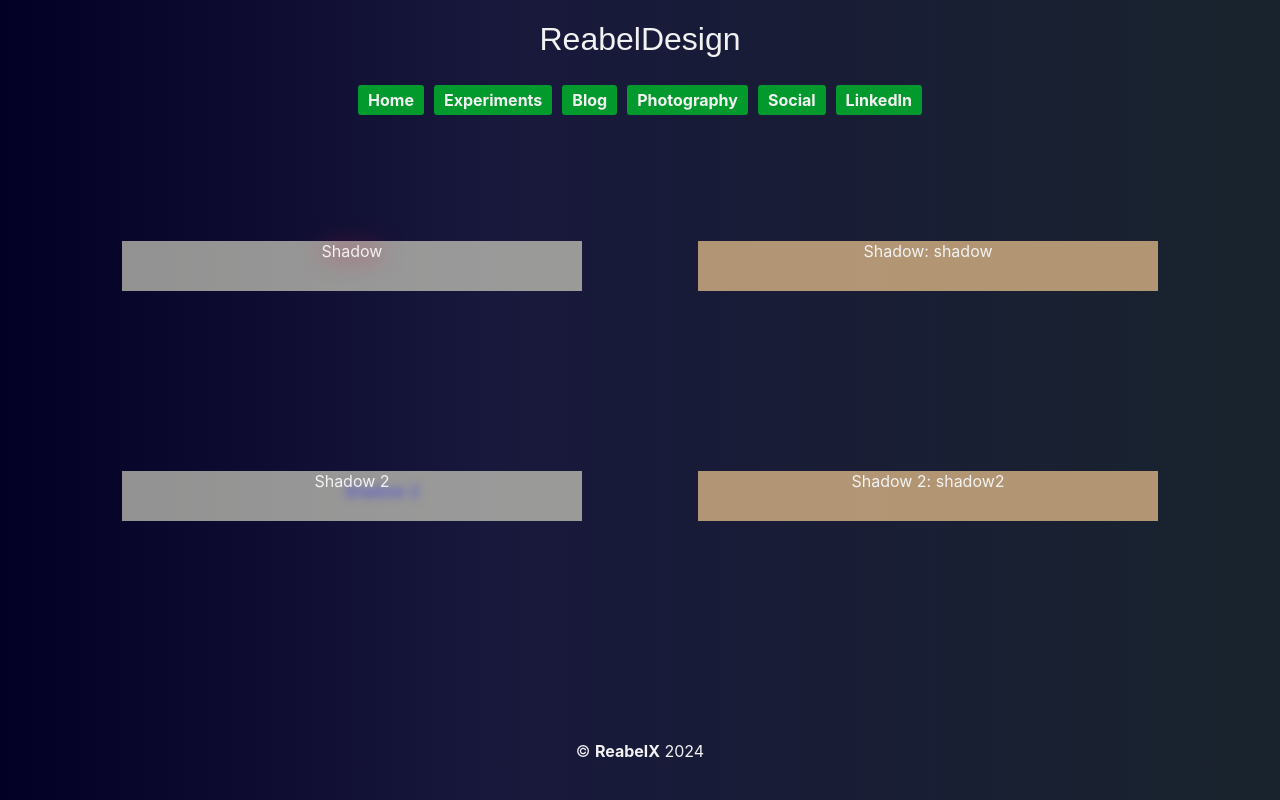
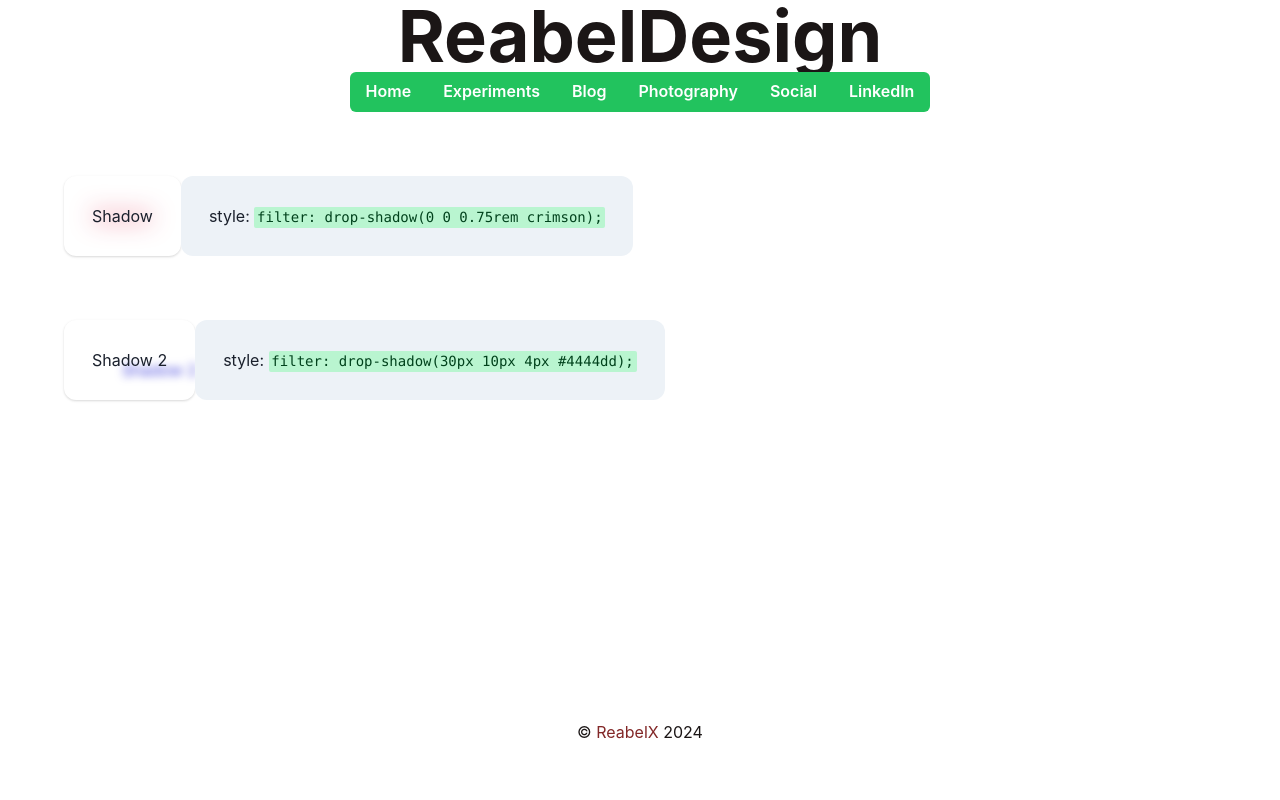
Before and after one commit to reabel/reabeldesign, a React (Vite) app: page /experiments in a window 1280 px wide. Built offline with nearby package versions, Linux system fonts and the light colour scheme.

Commit message:
Rebuilding UI in Chakra

```diff
--- a/package.json
+++ b/package.json
@@ -4,7 +4,8 @@
   "version": "0.1.0",
   "private": true,
   "dependencies": {
-    "@emotion/react": "^11.11.0",
+    "@chakra-ui/react": "^2.8.2",
+    "@emotion/react": "^11.11.3",
     "@emotion/styled": "^11.11.0",
     "@fontsource/roboto": "^5.0.1",
     "@mui/material": "^5.13.2",
@@ -14,6 +15,7 @@
     "@types/react": "^18.2.48",
     "@types/react-dom": "^18.2.18",
     "@vitejs/plugin-react": "^4.2.1",
+    "framer-motion": "^10.18.0",
     "react": "^18.2.0",
     "react-dom": "^18.2.0",
     "react-router-dom": "^6.21.2",
--- a/src/App.css
+++ b/src/App.css
@@ -11,7 +11,7 @@
   --theme2: rgb(2, 154, 45);
   --theme3: rgb(1, 32, 32);
   --theme4: rgba(216, 36, 36, 1);
-  --theme5: rgba(242, 242, 242, 1);
+  --theme5: rgb(27, 22, 22);
 }
 
 .App {
@@ -37,7 +37,7 @@
   align-items: center;
   justify-content: center;
   font-size: calc(10px + 2vmin);
-  color: white;
+  /* color: white; */
 }
 
 .reabelx {
@@ -46,7 +46,7 @@
   padding: 0;
 }
 
-.nav {
+/* .nav {
   display: flex;
   align-items: center;
   justify-content: center;
@@ -60,12 +60,12 @@ a, NavLink {
   margin: 5px;
   padding: 5px 10px;
   text-decoration: none;
-}
+} */
 
-a:hover {
+/* a:hover {
   background-color: var(--theme1);
   text-decoration: underline;
-}
+} */
 
 /* WIP: menubar in MUI doesn't support this kind of styling too easily */
 body {
@@ -76,12 +76,11 @@ body {
   min-height: calc(100vh - 80px);
 }
 
-h1 {
-  font-family: fantasy;
+/* h1 {
   font-stretch: expanded;
   font-weight: lighter;
   color: var(--theme5);
-}
+} */
 
 /* a {
   color: #61dafb;
--- a/src/App.tsx
+++ b/src/App.tsx
@@ -1,21 +1,42 @@
 import "./App.css";
+import { ChakraProvider, extendTheme, Heading, Link } from '@chakra-ui/react';
 import Links from "./components/Links";
 import Experiments from "./components/Experiments";
 import Home from "./components/Home";
+import { BrowserRouter, Routes, Route } from 'react-router-dom';
 
-import { BrowserRouter, Routes, Route, NavLink } from 'react-router-dom';
+const theme = extendTheme({
+  initialColorMode: 'dark',
+  textStyles: {
+    h1: {
+      // you can also use responsive styles
+      fontSize: ['48px', '72px'],
+      fontWeight: 'bold',
+      lineHeight: '110%',
+      letterSpacing: '-2%',
+    },
+    h2: {
+      fontSize: ['36px', '48px'],
+      fontWeight: 'semibold',
+      lineHeight: '110%',
+      letterSpacing: '-1%',
+    },
+  },
+  brand: {
+    900: '#0c9128',
+    800: '#012020',
+    700: '#d82424;',
+  },
+});
 
 function App() {
   return (
+    <ChakraProvider theme={theme} >
       <div className="App">
           <div className="main-content">
-          <h1>ReabelDesign</h1>
+            <Heading as='h1' size='4xl' colorScheme="whatsapp">ReabelDesign</Heading>
             <BrowserRouter>
-            <nav class="nav">
-              <NavLink to="/">Home</NavLink>
-              <NavLink to="/experiments">Experiments</NavLink>
               <Links />
-            </nav>
               <Routes>
                   <Route path="/" element={<Home />} />
                   <Route path="/experiments" element={<Experiments />} />
@@ -23,9 +44,10 @@ function App() {
             </BrowserRouter>
           </div>
           <footer>
-          © <a class="reabelx" href="http://reabelx.com">ReabelX</a> 2024
+            © <Link  color='red.800'href="http://reabelx.com">ReabelX</Link> 2024
           </footer>
       </div>
+    </ChakraProvider>
   );
 }
 
--- a/src/components/Experiments.tsx
+++ b/src/components/Experiments.tsx
@@ -1,28 +1,41 @@
 import React, { Component } from "react";
+import { Card, CardHeader, CardBody, CardFooter, Text, Code } from '@chakra-ui/react'
 import './experiments.css';
 type Experiment = {
   name: String;
   value: String;
   className: any;
+  style: String;
 }
 
 
 const fonts: Array<Experiment> = [
-  { name: 'Shadow', value: 'Shadow', className: 'shadow'},
-  { name: 'Shadow 2', value: 'Shadow 2', className: 'shadow2'},
+  { name: 'Shadow', value: 'Shadow', className: 'shadow', style: 'filter: drop-shadow(0 0 0.75rem crimson);'},
+  { name: 'Shadow 2', value: 'Shadow 2', className: 'shadow2', style: 'filter: drop-shadow(30px 10px 4px #4444dd);'},
 ]
 
 const listFonts = fonts.map((font: Experiment, index) => {
   return (
     <div key={ font.name + index.toString() } className="experi-container">
-      <div className="experi-box">
+      {/* <div className="experi-box">
         <div className={font.className}>
-          {font.value}
         </div>
       </div>
       <div className="experi-nfo">
           {font.name}: {font.className}
-      </div>
+  </div> */}
+      <Card align="center" size="lg" colorScheme="red">
+        <CardBody>
+          <div className={font.className}>
+          {font.value}
+          </div>
+        </CardBody>
+      </Card>
+      <Card size="lg" variant="filled">
+        <CardBody>
+          <div >style: <Code colorScheme="whatsapp">{font.style}</Code></div>
+        </CardBody>
+      </Card>
     </div>
   );
 
--- a/src/components/Home.tsx
+++ b/src/components/Home.tsx
@@ -1,14 +1,20 @@
 import { Component } from "react";
+import { Text } from "@chakra-ui/react"
 class Home extends Component {
   render() {
     return (
-      <div id="home">
-        <p>Hi! I'm Ryan, a Full Stack Developer from Ontario, Canada. This site is designed to be a
-        portolio portal for various experiments and projects that I have in progress. It's a work-in-progress and
-        I full expect it to change a few times over the course of the following weeks.</p>
+      <>
+        <Text id="home"
+          fontSize="xl"
+          fontWeight="bold"
+        >
+          Hi! I'm Ryan, a Full Stack Developer from Ontario, Canada. This site is designed to be a
+          portolio portal for various experiments and projects that I have in progress. It's a work-in-progress and
+          I full expect it to change a few times over the course of the following weeks. <br/><br/>
 
-        <p>ReabelDesign is currently built on React with Typescript.</p>
-      </div>
+          ReabelDesign is currently built on React with Typescript.
+        </Text>
+      </>
     );
   }
 }
--- a/src/components/Links.tsx
+++ b/src/components/Links.tsx
@@ -1,26 +1,44 @@
-import React, { Component } from "react";
-class Links extends Component {
-  render() {
+import { Button, ButtonGroup, LinkOverlay } from '@chakra-ui/react'
+import { useNavigate } from 'react-router-dom';
+const Links = () => {
+
+  const navigate = useNavigate();
+
   return (
-        <>
-          <a href="http://blog.reabelx.com" target="blank">
+    <ButtonGroup isAttached>
+      {/* <nav class="nav">
+        <NavLink to="/">Home</NavLink>
+        <NavLink to="/experiments">Experiments</NavLink>
+      </nav>  */}
+      <Button onClick={() => {navigate('/')}} colorScheme='whatsapp' variant='solid'>
+        Home
+      </Button>
+      <Button onClick={() => {navigate('/experiments')}} colorScheme='whatsapp' variant='solid'>
+        Experiments
+      </Button>
+      <Button  colorScheme='whatsapp' variant='solid'>
+        <LinkOverlay href='http://blog.reabelx.com' target="blank">
           Blog
-          </a>
-          <a href="https://www.instagram.com/reabel/" target="blank">
+        </LinkOverlay>
+      </Button>
+      <Button colorScheme='whatsapp'>
+        <LinkOverlay href="https://www.instagram.com/reabel/" target="blank">
           Photography
-          </a>
-          <a href="https://twitter.com/reabel" target="blank">
+        </LinkOverlay>
+      </Button>
+      <Button colorScheme='whatsapp'>
+        <LinkOverlay href="https://twitter.com/reabel" target="blank">
         Social
-          </a>
-          <a
-            href="https://www.linkedin.com/in/ryan-reabel-a7a33712/"
-            target="blank"
-          >
+        </LinkOverlay>
+      </Button>
+      <Button colorScheme='whatsapp'>
+        <LinkOverlay href="https://www.linkedin.com/in/ryan-reabel-a7a33712/"
+        target="blank">
           LinkedIn
-          </a>
-        </>
+        </LinkOverlay>
+      </Button>
+    </ButtonGroup>
   );
-  }
 }
 
 export default Links;
--- a/src/components/experiments.css
+++ b/src/components/experiments.css
@@ -26,7 +26,6 @@
 
 
 .shadow {
-    /* filter: drop-shadow(0 0 0.75rem crimson); */
     filter: drop-shadow(0 0 0.75rem crimson);
 }
 
```
Also changed, not shown: 1 other file (tests, documents, lock files or other folders). Lines whose indentation alone changed are shown as unchanged.
